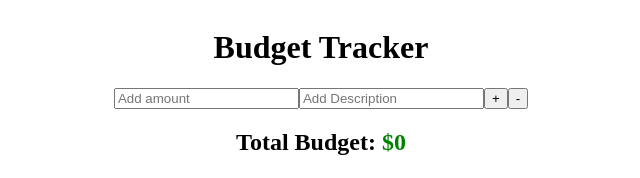
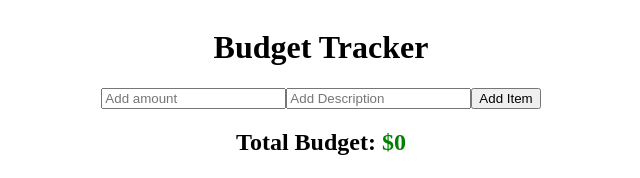
Before and after one commit to cwills02/budget-tracker, a React (Create React App) app: page / in a window 1280 px wide. Shown: the top 178 px of the page, without its empty margins (319-959 px from the left). Built offline with nearby package versions, Linux system fonts and the light colour scheme.

Commit message:
basic functionality works with adding, removing items, and deleting items from the list, with total being added or subracted from

```diff
--- a/src/App.css
+++ b/src/App.css
@@ -19,4 +19,18 @@
 .item-list {
   display: flex;
   justify-content: space-evenly;
+  align-items: center;
 }
+
+.remove-item {
+  height: fit-content;
+  padding: 5px 20px;
+  border: none;
+  border-radius: 10px;
+  background-color: red;
+  background-size: auto;
+  color: darkgreen;
+  font-weight: bold;
+  font-size: 20px;
+  cursor: pointer;
+}
--- a/src/App.js
+++ b/src/App.js
@@ -6,41 +6,29 @@ function App() {
   const [descriptionInput, setDescriptionInput] = useState('')
   const [total, setTotal] = useState(0)
   const [items, setItems] = useState([])
-  console.log(items)
 
   const addItemHandler = () => {
     const newItem = {description: descriptionInput, amount: amountInput}
     if(amountInput !== '' && descriptionInput !== '') {
       setItems([...items, newItem])
+      setTotal(total + Number(amountInput))
     }
+    setAmountInput('')
+    setDescriptionInput('')
+  }
+
+  const removeItemHandler = (listItem) => {
+    setTotal(total - listItem.amount)
+    const newItems = items.filter(item => item !== listItem)
+    setItems(newItems)
   }
 
   const amountInputHandler = (e) => {
-    if(!isNaN(Number(e.target.value))) {
-      setAmountInput(Number(e.target.value))
-    }
+      setAmountInput(e.target.value)
   }
 
   const descriptionInputHandler = (e) => {
     setDescriptionInput(e.target.value)
-  }
-
-  const increment = () => {
-    const amountIncrement = amountInput
-    const newTotal = total + amountIncrement
-    setTotal(newTotal)
-    addItemHandler()
-    setAmountInput('')
-    setDescriptionInput('')
-  }
-
-  const decrement = () => {
-    const amountDecrement = amountInput
-    const newTotal = total - amountDecrement
-    setTotal(newTotal)
-    addItemHandler()
-    setDescriptionInput('')
-    setAmountInput('')
   }
 
   let totalColor;
@@ -56,6 +44,12 @@ function App() {
       <div key={index} className='item-list'>
         <h4 className='item-description'>{item.description}</h4>
         <h4 className='item-amount'>${item.amount}</h4>
+        <button
+          className='remove-item'
+          onClick={() => removeItemHandler(item)}
+        >
+          X
+        </button>
       </div>
     ))
   }
@@ -68,6 +62,7 @@ function App() {
           placeholder='Add amount'
           onChange={amountInputHandler}
           value={amountInput}
+          type='number'
         />
         <input
           placeholder='Add Description'
@@ -75,8 +70,7 @@ function App() {
           value={descriptionInput}
         />
         <div>
-          <button onClick={increment}>+</button>
-          <button onClick={decrement}>-</button>
+          <button onClick={addItemHandler}>Add Item</button>
         </div>
       </div>
       <h2>Total Budget: <span style={{color: totalColor}}>${total}</span></h2>
```
